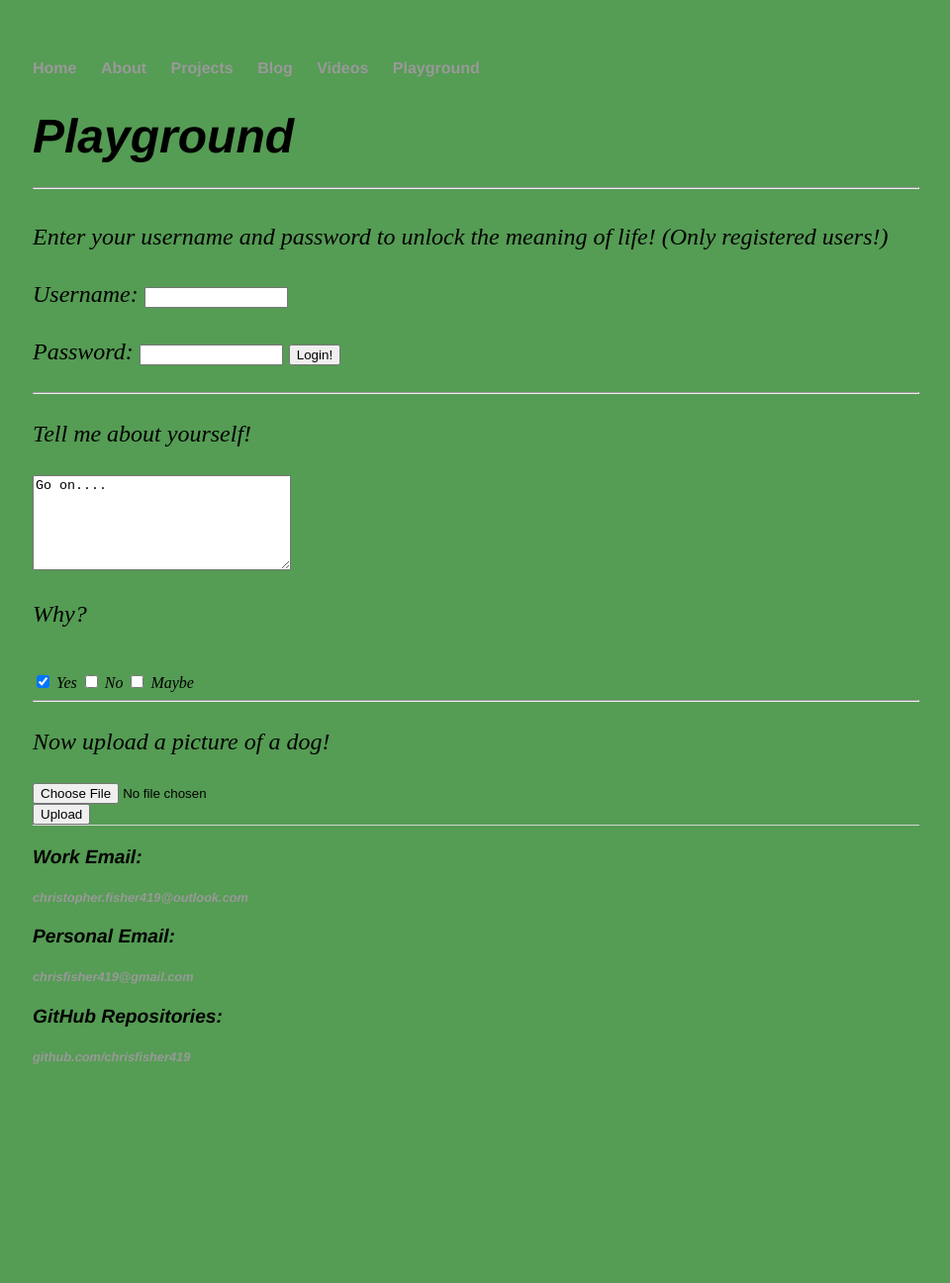
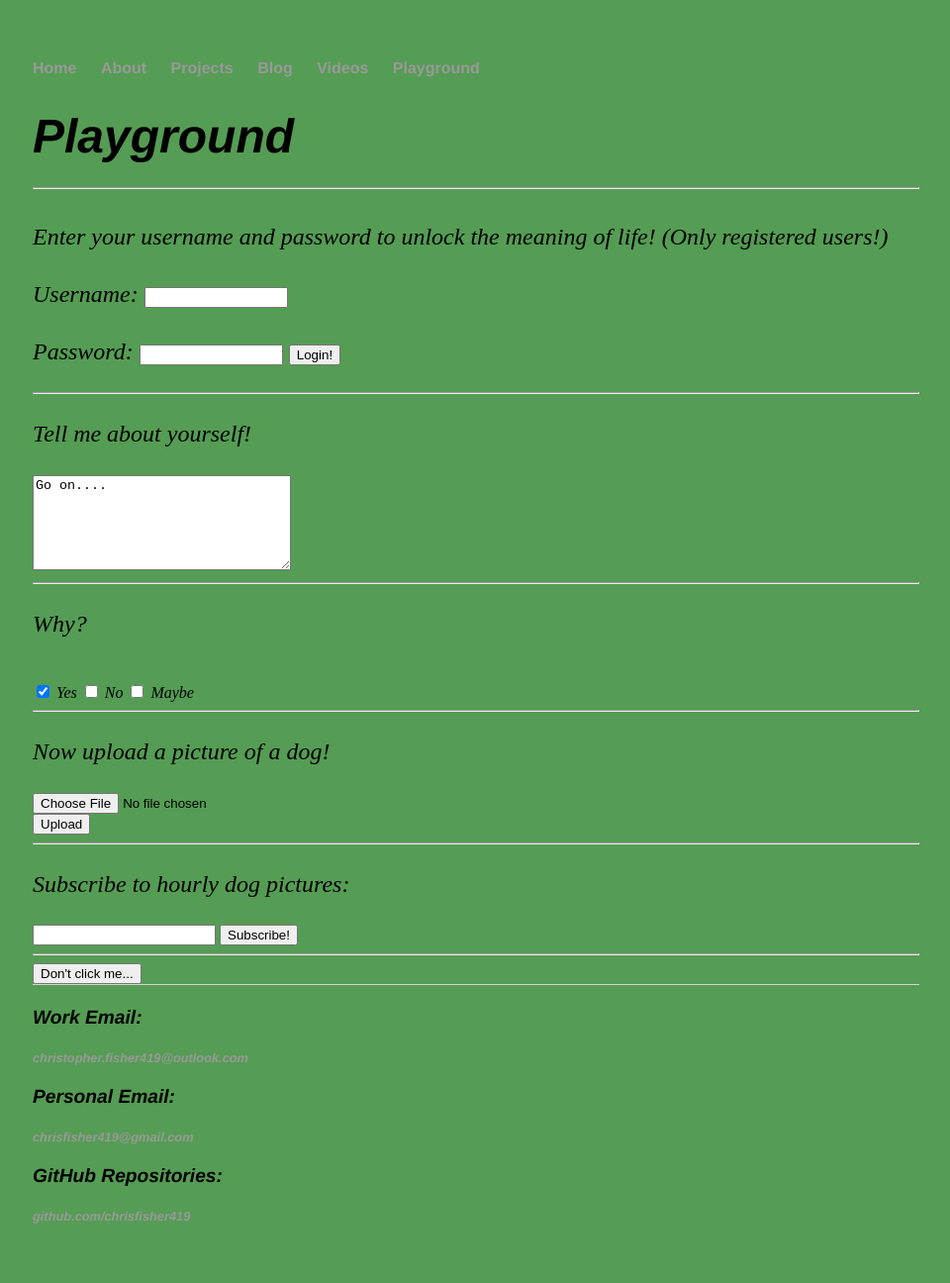
Before and after one commit to chrisfisher419/chrisfisher419.github.io, a Jekyll site: the page built from playground/index.html, in a window 1280 px wide. Shown: the whole page at 99% size, without its empty margins (159-1119 px from the left). Built offline with Jekyll 4.4.1, drawn with Linux system fonts in a browser that asks for light colours; before the commit the page ends 1135 px from its top, so only the background shows below that.

Commit message:
Update index.html

```diff
--- a/playground/index.html
+++ b/playground/index.html
@@ -14,7 +14,7 @@ title: Playground
   <input type="submit" name="login" value="Login!" />
   </p><hr />
  <p>Tell me about yourself!</p>
-	  <textarea name="comments" cols="30" rows="6">Go on....</textarea>
+	  <textarea name="comments" cols="30" rows="6">Go on....</textarea><hr />
 	  <p> Why? </p>
 	  <br />
 	  <input type="checkbox" name="why" value="yes" checked="checked" /> Yes
@@ -23,5 +23,10 @@ title: Playground
 	  <hr />
           <p> Now upload a picture of a dog! </p>
 	  <input type="file" name="dog" /><br />
-	  <input type="submit" value="Upload" />
+	  <input type="submit" value="Upload" /> <hr />
+	  <p> Subscribe to hourly dog pictures: </p>
+	  <input type="text" name="email" />
+	  <input type="submit" value="Subscribe!" /> <hr />
+	  <button> Don't click me... </button>
+
   </form>
```
